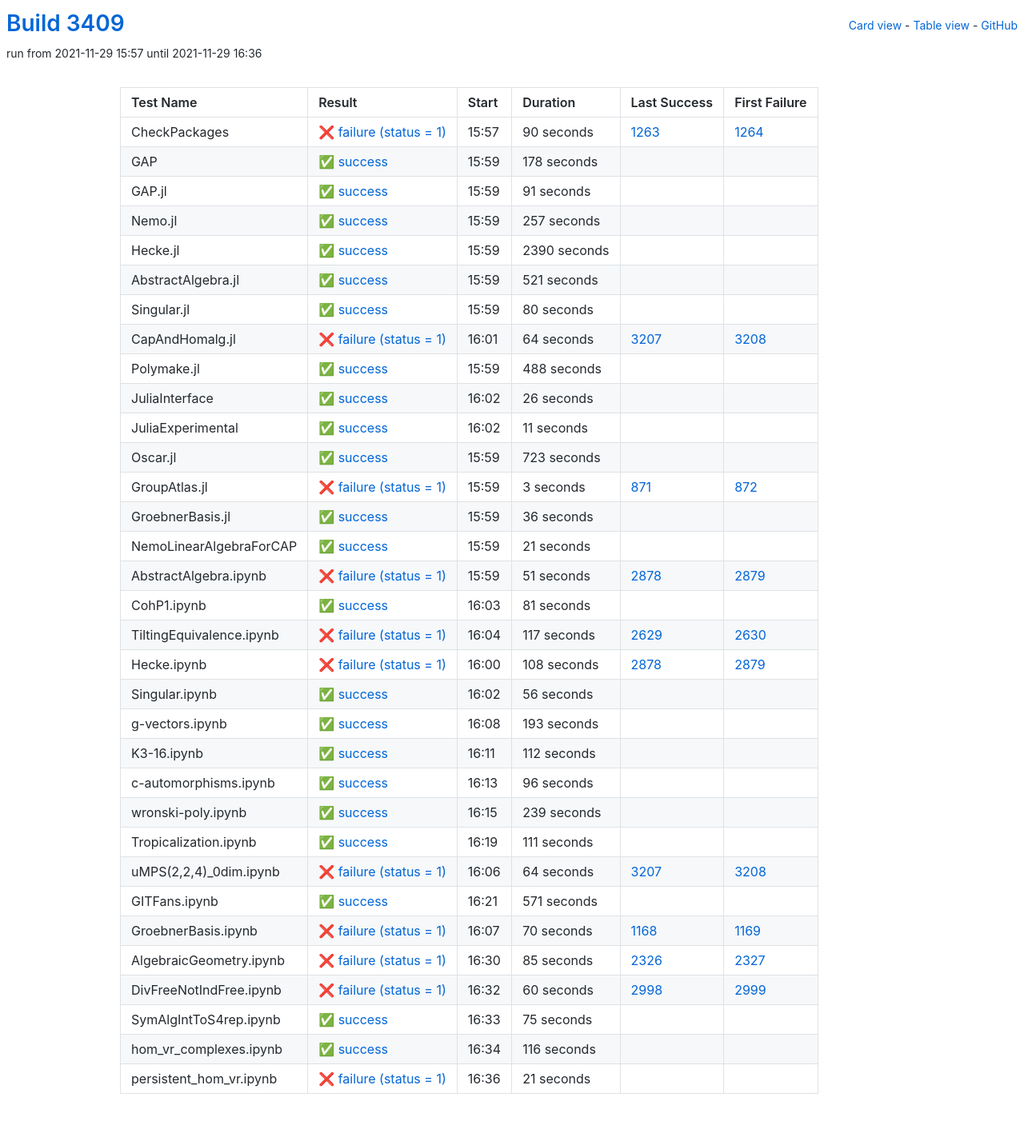
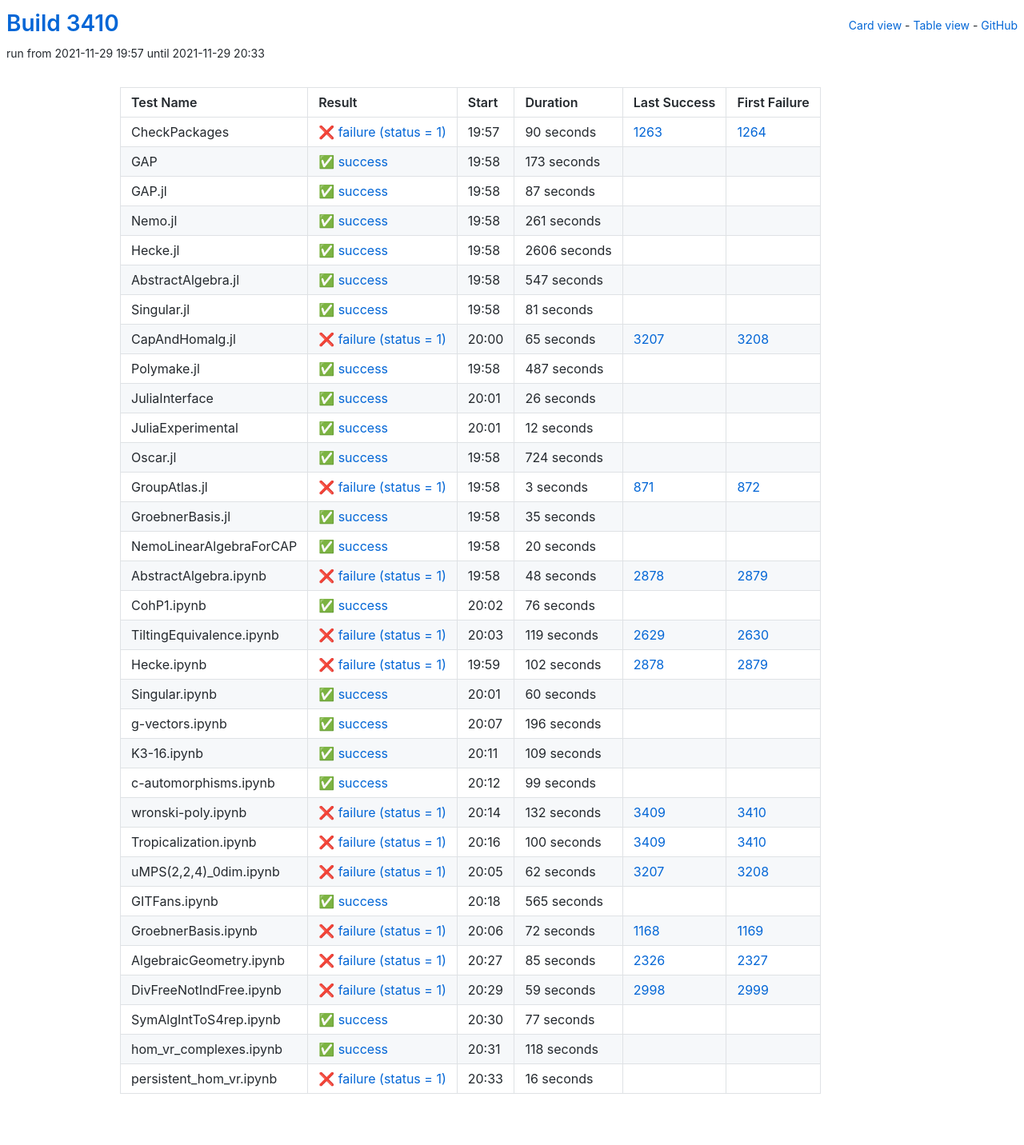
Before and after one commit to oscar-system/oscar-ci-status-stable, a Jekyll site: the page built from table.html, in a window 1280 px wide. Shown: the whole page at 80% size. Built offline with Jekyll 4.4.1, drawn with Linux system fonts in a browser that asks for light colours.

Commit message:
Build #3410

```diff
--- a/_data/ci.yml
+++ b/_data/ci.yml
@@ -1,6 +1,6 @@
 ---
-build: 3409
-build_url: https://oscarci.mathematik.uni-kl.de/job/oscar-stable/3409/
+build: 3410
+build_url: https://oscarci.mathematik.uni-kl.de/job/oscar-stable/3410/
 job: oscar-stable
 organization: oscar-system
 repo: oscar-ci-status-stable
@@ -8,8 +8,8 @@ repourl: https://github.com/oscar-system/oscar-ci-status-stable
 tests:
 - name: CheckPackages
   id: checkpackages
-  log: https://oscarci.mathematik.uni-kl.de/job/oscar-stable/3409/artifact/logs/build-3409/CheckPackages.log
-  start: 2021-11-29 15:57
+  log: https://oscarci.mathematik.uni-kl.de/job/oscar-stable/3410/artifact/logs/build-3410/CheckPackages.log
+  start: 2021-11-29 19:57
   success: false
   exitcode: 1
   status: failure
@@ -20,104 +20,104 @@ tests:
   first_failure_url: https://oscarci.mathematik.uni-kl.de/job/oscar-stable/1264/
 - name: GAP
   id: gap
-  log: https://oscarci.mathematik.uni-kl.de/job/oscar-stable/3409/artifact/logs/build-3409/GAP.log
-  start: 2021-11-29 15:59
+  log: https://oscarci.mathematik.uni-kl.de/job/oscar-stable/3410/artifact/logs/build-3410/GAP.log
+  start: 2021-11-29 19:58
   success: true
   exitcode: 0
   status: success
-  duration: 178
+  duration: 173
   last_success: false
   last_success_url:
   first_failure: false
   first_failure_url:
 - name: GAP.jl
   id: gap-jl
-  log: https://oscarci.mathematik.uni-kl.de/job/oscar-stable/3409/artifact/logs/build-3409/GAP.jl.log
-  start: 2021-11-29 15:59
+  log: https://oscarci.mathematik.uni-kl.de/job/oscar-stable/3410/artifact/logs/build-3410/GAP.jl.log
+  start: 2021-11-29 19:58
   success: true
   exitcode: 0
   status: success
-  duration: 91
+  duration: 87
   last_success: false
   last_success_url:
   first_failure: false
   first_failure_url:
 - name: Nemo.jl
   id: nemo-jl
-  log: https://oscarci.mathematik.uni-kl.de/job/oscar-stable/3409/artifact/logs/build-3409/Nemo.jl.log
-  start: 2021-11-29 15:59
+  log: https://oscarci.mathematik.uni-kl.de/job/oscar-stable/3410/artifact/logs/build-3410/Nemo.jl.log
+  start: 2021-11-29 19:58
   success: true
   exitcode: 0
   status: success
-  duration: 257
+  duration: 261
   last_success: false
   last_success_url:
   first_failure: false
   first_failure_url:
 - name: Hecke.jl
   id: hecke-jl
-  log: https://oscarci.mathematik.uni-kl.de/job/oscar-stable/3409/artifact/logs/build-3409/Hecke.jl.log
-  start: 2021-11-29 15:59
+  log: https://oscarci.mathematik.uni-kl.de/job/oscar-stable/3410/artifact/logs/build-3410/Hecke.jl.log
+  start: 2021-11-29 19:58
   success: true
   exitcode: 0
   status: success
-  duration: 2390
+  duration: 2606
   last_success: false
   last_success_url:
   first_failure: false
   first_failure_url:
 - name: AbstractAlgebra.jl
   id: abstractalgebra-jl
-  log: https://oscarci.mathematik.uni-kl.de/job/oscar-stable/3409/artifact/logs/build-3409/AbstractAlgebra.jl.log
-  start: 2021-11-29 15:59
+  log: https://oscarci.mathematik.uni-kl.de/job/oscar-stable/3410/artifact/logs/build-3410/AbstractAlgebra.jl.log
+  start: 2021-11-29 19:58
   success: true
   exitcode: 0
   status: success
-  duration: 521
+  duration: 547
   last_success: false
   last_success_url:
   first_failure: false
   first_failure_url:
 - name: Singular.jl
   id: singular-jl
-  log: https://oscarci.mathematik.uni-kl.de/job/oscar-stable/3409/artifact/logs/build-3409/Singular.jl.log
-  start: 2021-11-29 15:59
+  log: https://oscarci.mathematik.uni-kl.de/job/oscar-stable/3410/artifact/logs/build-3410/Singular.jl.log
+  start: 2021-11-29 19:58
   success: true
   exitcode: 0
   status: success
-  duration: 80
+  duration: 81
   last_success: false
   last_success_url:
   first_failure: false
   first_failure_url:
 - name: CapAndHomalg.jl
   id: capandhomalg-jl
-  log: https://oscarci.mathematik.uni-kl.de/job/oscar-stable/3409/artifact/logs/build-3409/CapAndHomalg.jl.log
-  start: 2021-11-29 16:01
+  log: https://oscarci.mathematik.uni-kl.de/job/oscar-stable/3410/artifact/logs/build-3410/CapAndHomalg.jl.log
+  start: 2021-11-29 20:00
   success: false
   exitcode: 1
   status: failure
-  duration: 64
+  duration: 65
   last_success: 3207
   last_success_url: https://oscarci.mathematik.uni-kl.de/job/oscar-stable/3207/
   first_failure: 3208
   first_failure_url: https://oscarci.mathematik.uni-kl.de/job/oscar-stable/3208/
 - name: Polymake.jl
   id: polymake-jl
-  log: https://oscarci.mathematik.uni-kl.de/job/oscar-stable/3409/artifact/logs/build-3409/Polymake.jl.log
-  start: 2021-11-29 15:59
+  log: https://oscarci.mathematik.uni-kl.de/job/oscar-stable/3410/artifact/logs/build-3410/Polymake.jl.log
+  start: 2021-11-29 19:58
   success: true
   exitcode: 0
   status: success
-  duration: 488
+  duration: 487
   last_success: false
   last_success_url:
   first_failure: false
   first_failure_url:
 - name: JuliaInterface
   id: juliainterface
-  log: https://oscarci.mathematik.uni-kl.de/job/oscar-stable/3409/artifact/logs/build-3409/JuliaInterface.log
-  start: 2021-11-29 16:02
+  log: https://oscarci.mathematik.uni-kl.de/job/oscar-stable/3410/artifact/logs/build-3410/JuliaInterface.log
+  start: 2021-11-29 20:01
   success: true
   exitcode: 0
   status: success
@@ -128,32 +128,32 @@ tests:
   first_failure_url:
 - name: JuliaExperimental
   id: juliaexperimental
-  log: https://oscarci.mathematik.uni-kl.de/job/oscar-stable/3409/artifact/logs/build-3409/JuliaExperimental.log
-  start: 2021-11-29 16:02
+  log: https://oscarci.mathematik.uni-kl.de/job/oscar-stable/3410/artifact/logs/build-3410/JuliaExperimental.log
+  start: 2021-11-29 20:01
   success: true
   exitcode: 0
   status: success
-  duration: 11
+  duration: 12
   last_success: false
   last_success_url:
   first_failure: false
   first_failure_url:
 - name: Oscar.jl
   id: oscar-jl
-  log: https://oscarci.mathematik.uni-kl.de/job/oscar-stable/3409/artifact/logs/build-3409/Oscar.jl.log
-  start: 2021-11-29 15:59
+  log: https://oscarci.mathematik.uni-kl.de/job/oscar-stable/3410/artifact/logs/build-3410/Oscar.jl.log
+  start: 2021-11-29 19:58
   success: true
   exitcode: 0
   status: success
-  duration: 723
+  duration: 724
   last_success: false
   last_success_url:
   first_failure: false
   first_failure_url:
 - name: GroupAtlas.jl
   id: groupatlas-jl
-  log: https://oscarci.mathematik.uni-kl.de/job/oscar-stable/3409/artifact/logs/build-3409/GroupAtlas.jl.log
-  start: 2021-11-29 15:59
+  log: https://oscarci.mathematik.uni-kl.de/job/oscar-stable/3410/artifact/logs/build-3410/GroupAtlas.jl.log
+  start: 2021-11-29 19:58
   success: false
   exitcode: 1
   status: failure
@@ -164,188 +164,188 @@ tests:
   first_failure_url: https://oscarci.mathematik.uni-kl.de/job/oscar-stable/872/
 - name: GroebnerBasis.jl
   id: groebnerbasis-jl
-  log: https://oscarci.mathematik.uni-kl.de/job/oscar-stable/3409/artifact/logs/build-3409/GroebnerBasis.jl.log
-  start: 2021-11-29 15:59
+  log: https://oscarci.mathematik.uni-kl.de/job/oscar-stable/3410/artifact/logs/build-3410/GroebnerBasis.jl.log
+  start: 2021-11-29 19:58
   success: true
   exitcode: 0
   status: success
-  duration: 36
+  duration: 35
   last_success: false
   last_success_url:
   first_failure: false
   first_failure_url:
 - name: NemoLinearAlgebraForCAP
   id: nemolinearalgebraforcap
-  log: https://oscarci.mathematik.uni-kl.de/job/oscar-stable/3409/artifact/logs/build-3409/NemoLinearAlgebraForCAP.log
-  start: 2021-11-29 15:59
+  log: https://oscarci.mathematik.uni-kl.de/job/oscar-stable/3410/artifact/logs/build-3410/NemoLinearAlgebraForCAP.log
+  start: 2021-11-29 19:58
   success: true
   exitcode: 0
   status: success
-  duration: 21
+  duration: 20
   last_success: false
   last_success_url:
   first_failure: false
   first_failure_url:
 - name: AbstractAlgebra.ipynb
   id: abstractalgebra-ipynb
-  log: https://oscarci.mathematik.uni-kl.de/job/oscar-stable/3409/artifact/logs/build-3409/AbstractAlgebra.ipynb.log
-  start: 2021-11-29 15:59
+  log: https://oscarci.mathematik.uni-kl.de/job/oscar-stable/3410/artifact/logs/build-3410/AbstractAlgebra.ipynb.log
+  start: 2021-11-29 19:58
   success: false
   exitcode: 1
   status: failure
-  duration: 51
+  duration: 48
   last_success: 2878
   last_success_url: https://oscarci.mathematik.uni-kl.de/job/oscar-stable/2878/
   first_failure: 2879
   first_failure_url: https://oscarci.mathematik.uni-kl.de/job/oscar-stable/2879/
 - name: CohP1.ipynb
   id: cohp1-ipynb
-  log: https://oscarci.mathematik.uni-kl.de/job/oscar-stable/3409/artifact/logs/build-3409/CohP1.ipynb.log
-  start: 2021-11-29 16:03
+  log: https://oscarci.mathematik.uni-kl.de/job/oscar-stable/3410/artifact/logs/build-3410/CohP1.ipynb.log
+  start: 2021-11-29 20:02
   success: true
   exitcode: 0
   status: success
-  duration: 81
+  duration: 76
   last_success: false
   last_success_url:
   first_failure: false
   first_failure_url:
 - name: TiltingEquivalence.ipynb
   id: tiltingequivalence-ipynb
-  log: https://oscarci.mathematik.uni-kl.de/job/oscar-stable/3409/artifact/logs/build-3409/TiltingEquivalence.ipynb.log
-  start: 2021-11-29 16:04
+  log: https://oscarci.mathematik.uni-kl.de/job/oscar-stable/3410/artifact/logs/build-3410/TiltingEquivalence.ipynb.log
+  start: 2021-11-29 20:03
   success: false
   exitcode: 1
   status: failure
-  duration: 117
+  duration: 119
   last_success: 2629
   last_success_url: https://oscarci.mathematik.uni-kl.de/job/oscar-stable/2629/
   first_failure: 2630
   first_failure_url: https://oscarci.mathematik.uni-kl.de/job/oscar-stable/2630/
 - name: Hecke.ipynb
   id: hecke-ipynb
-  log: https://oscarci.mathematik.uni-kl.de/job/oscar-stable/3409/artifact/logs/build-3409/Hecke.ipynb.log
-  start: 2021-11-29 16:00
+  log: https://oscarci.mathematik.uni-kl.de/job/oscar-stable/3410/artifact/logs/build-3410/Hecke.ipynb.log
+  start: 2021-11-29 19:59
   success: false
   exitcode: 1
   status: failure
-  duration: 108
+  duration: 102
   last_success: 2878
   last_success_url: https://oscarci.mathematik.uni-kl.de/job/oscar-stable/2878/
   first_failure: 2879
   first_failure_url: https://oscarci.mathematik.uni-kl.de/job/oscar-stable/2879/
 - name: Singular.ipynb
   id: singular-ipynb
-  log: https://oscarci.mathematik.uni-kl.de/job/oscar-stable/3409/artifact/logs/build-3409/Singular.ipynb.log
-  start: 2021-11-29 16:02
+  log: https://oscarci.mathematik.uni-kl.de/job/oscar-stable/3410/artifact/logs/build-3410/Singular.ipynb.log
+  start: 2021-11-29 20:01
   success: true
   exitcode: 0
   status: success
-  duration: 56
+  duration: 60
   last_success: false
   last_success_url:
   first_failure: false
   first_failure_url:
 - name: g-vectors.ipynb
   id: g-vectors-ipynb
-  log: https://oscarci.mathematik.uni-kl.de/job/oscar-stable/3409/artifact/logs/build-3409/g-vectors.ipynb.log
-  start: 2021-11-29 16:08
+  log: https://oscarci.mathematik.uni-kl.de/job/oscar-stable/3410/artifact/logs/build-3410/g-vectors.ipynb.log
+  start: 2021-11-29 20:07
   success: true
   exitcode: 0
   status: success
-  duration: 193
+  duration: 196
   last_success: false
   last_success_url:
   first_failure: false
   first_failure_url:
 - name: K3-16.ipynb
   id: k3-16-ipynb
-  log: https://oscarci.mathematik.uni-kl.de/job/oscar-stable/3409/artifact/logs/build-3409/K3-16.ipynb.log
-  start: 2021-11-29 16:11
+  log: https://oscarci.mathematik.uni-kl.de/job/oscar-stable/3410/artifact/logs/build-3410/K3-16.ipynb.log
+  start: 2021-11-29 20:11
   success: true
   exitcode: 0
   status: success
-  duration: 112
+  duration: 109
   last_success: false
   last_success_url:
   first_failure: false
   first_failure_url:
 - name: c-automorphisms.ipynb
   id: c-automorphisms-ipynb
-  log: https://oscarci.mathematik.uni-kl.de/job/oscar-stable/3409/artifact/logs/build-3409/c-automorphisms.ipynb.log
-  start: 2021-11-29 16:13
+  log: https://oscarci.mathematik.uni-kl.de/job/oscar-stable/3410/artifact/logs/build-3410/c-automorphisms.ipynb.log
+  start: 2021-11-29 20:12
   success: true
   exitcode: 0
   status: success
-  duration: 96
+  duration: 99
   last_success: false
   last_success_url:
   first_failure: false
   first_failure_url:
 - name: wronski-poly.ipynb
   id: wronski-poly-ipynb
-  log: https://oscarci.mathematik.uni-kl.de/job/oscar-stable/3409/artifact/logs/build-3409/wronski-poly.ipynb.log
-  start: 2021-11-29 16:15
-  success: true
-  exitcode: 0
-  status: success
-  duration: 239
-  last_success: false
-  last_success_url:
-  first_failure: false
-  first_failure_url:
-- name: Tropicalization.ipynb
-  id: tropicalization-ipynb
-  log: https://oscarci.mathematik.uni-kl.de/job/oscar-stable/3409/artifact/logs/build-3409/Tropicalization.ipynb.log
-  start: 2021-11-29 16:19
-  success: true
-  exitcode: 0
-  status: success
-  duration: 111
-  last_success: false
-  last_success_url:
-  first_failure: false
-  first_failure_url:
-- name: uMPS(2,2,4)_0dim.ipynb
-  id: umps-2-2-4-0dim-ipynb
-  log: https://oscarci.mathematik.uni-kl.de/job/oscar-stable/3409/artifact/logs/build-3409/uMPS-2-2-4-_0dim.ipynb.log
-  start: 2021-11-29 16:06
+  log: https://oscarci.mathematik.uni-kl.de/job/oscar-stable/3410/artifact/logs/build-3410/wronski-poly.ipynb.log
+  start: 2021-11-29 20:14
   success: false
   exitcode: 1
   status: failure
-  duration: 64
+  duration: 132
+  last_success: 3409
+  last_success_url: https://oscarci.mathematik.uni-kl.de/job/oscar-stable/3409/
+  first_failure: 3410
+  first_failure_url: https://oscarci.mathematik.uni-kl.de/job/oscar-stable/3410/
+- name: Tropicalization.ipynb
+  id: tropicalization-ipynb
+  log: https://oscarci.mathematik.uni-kl.de/job/oscar-stable/3410/artifact/logs/build-3410/Tropicalization.ipynb.log
+  start: 2021-11-29 20:16
+  success: false
+  exitcode: 1
+  status: failure
+  duration: 100
+  last_success: 3409
+  last_success_url: https://oscarci.mathematik.uni-kl.de/job/oscar-stable/3409/
+  first_failure: 3410
+  first_failure_url: https://oscarci.mathematik.uni-kl.de/job/oscar-stable/3410/
+- name: uMPS(2,2,4)_0dim.ipynb
+  id: umps-2-2-4-0dim-ipynb
+  log: https://oscarci.mathematik.uni-kl.de/job/oscar-stable/3410/artifact/logs/build-3410/uMPS-2-2-4-_0dim.ipynb.log
+  start: 2021-11-29 20:05
+  success: false
+  exitcode: 1
+  status: failure
+  duration: 62
   last_success: 3207
   last_success_url: https://oscarci.mathematik.uni-kl.de/job/oscar-stable/3207/
   first_failure: 3208
   first_failure_url: https://oscarci.mathematik.uni-kl.de/job/oscar-stable/3208/
 - name: GITFans.ipynb
   id: gitfans-ipynb
-  log: https://oscarci.mathematik.uni-kl.de/job/oscar-stable/3409/artifact/logs/build-3409/GITFans.ipynb.log
-  start: 2021-11-29 16:21
+  log: https://oscarci.mathematik.uni-kl.de/job/oscar-stable/3410/artifact/logs/build-3410/GITFans.ipynb.log
+  start: 2021-11-29 20:18
   success: true
   exitcode: 0
   status: success
-  duration: 571
+  duration: 565
   last_success: false
   last_success_url:
   first_failure: false
   first_failure_url:
 - name: GroebnerBasis.ipynb
   id: groebnerbasis-ipynb
-  log: https://oscarci.mathematik.uni-kl.de/job/oscar-stable/3409/artifact/logs/build-3409/GroebnerBasis.ipynb.log
-  start: 2021-11-29 16:07
+  log: https://oscarci.mathematik.uni-kl.de/job/oscar-stable/3410/artifact/logs/build-3410/GroebnerBasis.ipynb.log
+  start: 2021-11-29 20:06
   success: false
   exitcode: 1
   status: failure
-  duration: 70
+  duration: 72
   last_success: 1168
   last_success_url: https://oscarci.mathematik.uni-kl.de/job/oscar-stable/1168/
   first_failure: 1169
   first_failure_url: https://oscarci.mathematik.uni-kl.de/job/oscar-stable/1169/
 - name: AlgebraicGeometry.ipynb
   id: algebraicgeometry-ipynb
-  log: https://oscarci.mathematik.uni-kl.de/job/oscar-stable/3409/artifact/logs/build-3409/AlgebraicGeometry.ipynb.log
-  start: 2021-11-29 16:30
+  log: https://oscarci.mathematik.uni-kl.de/job/oscar-stable/3410/artifact/logs/build-3410/AlgebraicGeometry.ipynb.log
+  start: 2021-11-29 20:27
   success: false
   exitcode: 1
   status: failure
@@ -356,48 +356,48 @@ tests:
   first_failure_url: https://oscarci.mathematik.uni-kl.de/job/oscar-stable/2327/
 - name: DivFreeNotIndFree.ipynb
   id: divfreenotindfree-ipynb
-  log: https://oscarci.mathematik.uni-kl.de/job/oscar-stable/3409/artifact/logs/build-3409/DivFreeNotIndFree.ipynb.log
-  start: 2021-11-29 16:32
+  log: https://oscarci.mathematik.uni-kl.de/job/oscar-stable/3410/artifact/logs/build-3410/DivFreeNotIndFree.ipynb.log
+  start: 2021-11-29 20:29
   success: false
   exitcode: 1
   status: failure
-  duration: 60
+  duration: 59
   last_success: 2998
   last_success_url: https://oscarci.mathematik.uni-kl.de/job/oscar-stable/2998/
   first_failure: 2999
   first_failure_url: https://oscarci.mathematik.uni-kl.de/job/oscar-stable/2999/
 - name: SymAlgIntToS4rep.ipynb
   id: symalginttos4rep-ipynb
-  log: https://oscarci.mathematik.uni-kl.de/job/oscar-stable/3409/artifact/logs/build-3409/SymAlgIntToS4rep.ipynb.log
-  start: 2021-11-29 16:33
+  log: https://oscarci.mathematik.uni-kl.de/job/oscar-stable/3410/artifact/logs/build-3410/SymAlgIntToS4rep.ipynb.log
+  start: 2021-11-29 20:30
   success: true
   exitcode: 0
   status: success
-  duration: 75
+  duration: 77
   last_success: false
   last_success_url:
   first_failure: false
   first_failure_url:
 - name: hom_vr_complexes.ipynb
   id: hom-vr-complexes-ipynb
-  log: https://oscarci.mathematik.uni-kl.de/job/oscar-stable/3409/artifact/logs/build-3409/hom_vr_complexes.ipynb.log
-  start: 2021-11-29 16:34
+  log: https://oscarci.mathematik.uni-kl.de/job/oscar-stable/3410/artifact/logs/build-3410/hom_vr_complexes.ipynb.log
+  start: 2021-11-29 20:31
   success: true
   exitcode: 0
   status: success
-  duration: 116
+  duration: 118
   last_success: false
   last_success_url:
   first_failure: false
   first_failure_url:
 - name: persistent_hom_vr.ipynb
   id: persistent-hom-vr-ipynb
-  log: https://oscarci.mathematik.uni-kl.de/job/oscar-stable/3409/artifact/logs/build-3409/persistent_hom_vr.ipynb.log
-  start: 2021-11-29 16:36
+  log: https://oscarci.mathematik.uni-kl.de/job/oscar-stable/3410/artifact/logs/build-3410/persistent_hom_vr.ipynb.log
+  start: 2021-11-29 20:33
   success: false
   exitcode: 1
   status: failure
-  duration: 21
+  duration: 16
   last_success: false
   last_success_url:
   first_failure: false
```
Also changed, not shown: README.md.
